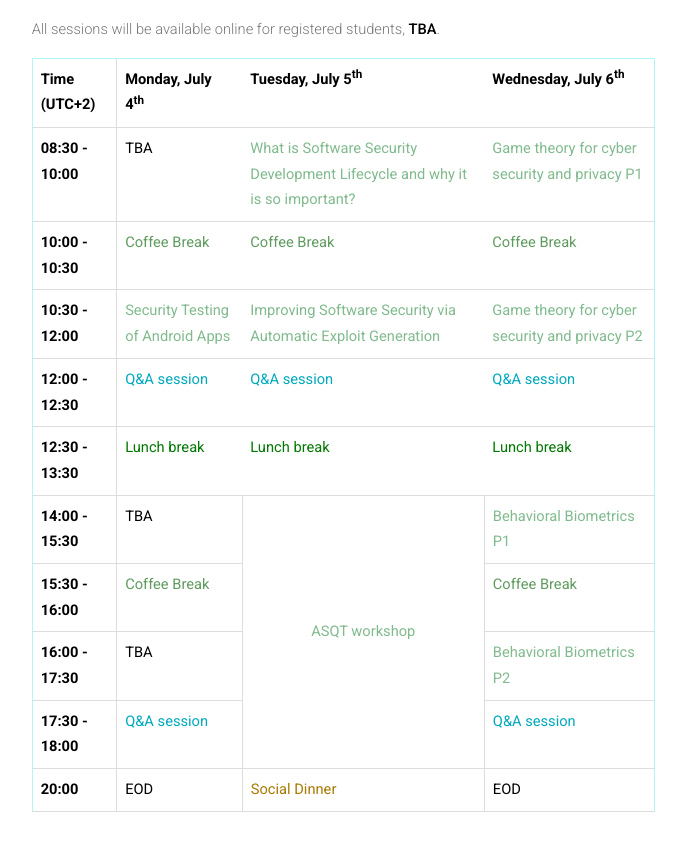
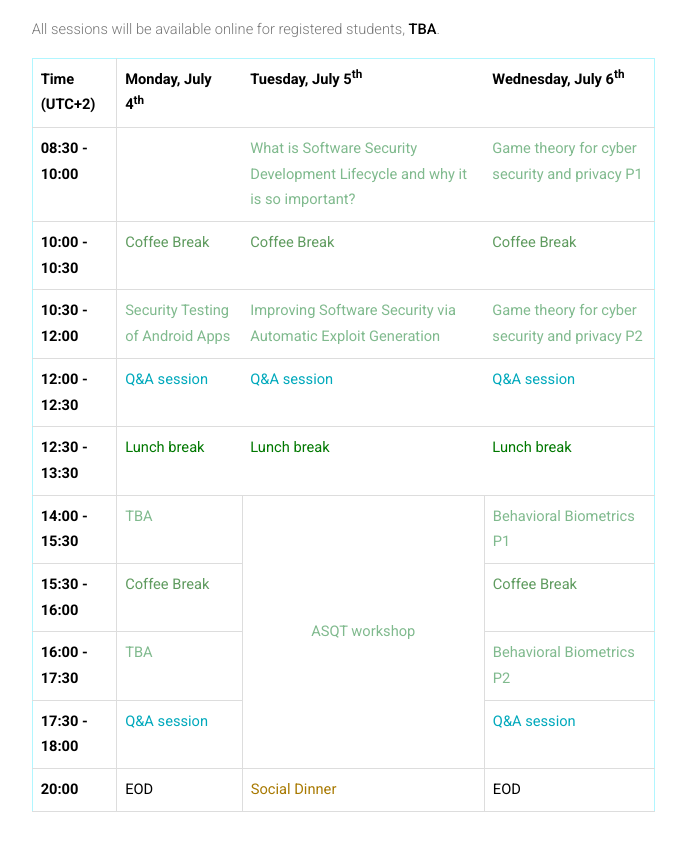
Before and after one commit to seschool-series/2022, a plain HTML site: page program.html in a window 1280 px wide. Shown: the part 626-1476 px from the top of the page, without its empty margins (465-1151 px from the left). Drawn offline with nearby package versions, Linux system fonts and the light colour scheme.

Commit message:
Fix small issues in program

```diff
--- a/program.html
+++ b/program.html
@@ -153,7 +153,7 @@
                             </tr>
                             <tr>
                                 <td>08:30 - 10:00</td>
-                                <td>TBA </td>
+                                <td> </td>
                                 <td><a href="speakers.html#domenico">What is Software Security Development Lifecycle and why it is so important?</a> </td>
                                 <td><a href="speakers.html#svetlana">Game theory for cyber security and privacy P1</a> </td>
                             </tr>
@@ -183,11 +183,11 @@
                             </tr>
                             <tr>
                                 <td>14:00 - 15:30 </td>
-                                <td>TBA </td>
+                                <td><a href=" speakers.html#igor">TBA </a> </td>
                                 <td rowspan="4" class="none-academic" style="text-align: center; vertical-align: middle;">
                                     <a href="https://asqt.cicero-software.com">ASQT workshop</a>
                                 </td>
-                                <td><a href=" speakers.html#attaullah ">Behavioral Biometrics P1</a> </td>
+                                <td><a href=" speakers.html#attaullah">Behavioral Biometrics P1</a> </td>
                             </tr>
                             <tr>
                                 <td>15:30 - 16:00 </td>
@@ -196,8 +196,8 @@
                             </tr>
                             <tr>
                                 <td>16:00 - 17:30 </td>
-                                <td>TBA </td>
-                                <td><a href="speakers.html#attaullah ">Behavioral Biometrics P2</a> </td>
+                                <td><a href=" speakers.html#igor">TBA </a> </td>
+                                <td><a href="speakers.html#attaullah">Behavioral Biometrics P2</a> </td>
                             </tr>
                             <tr>
                                 <td>17:30 - 18:00 </td>
```
